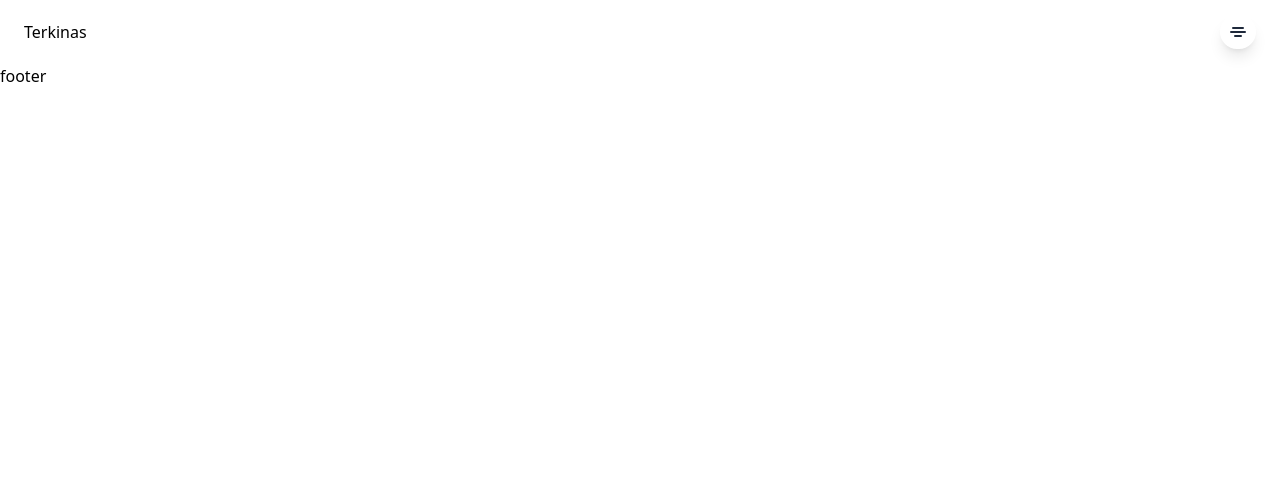
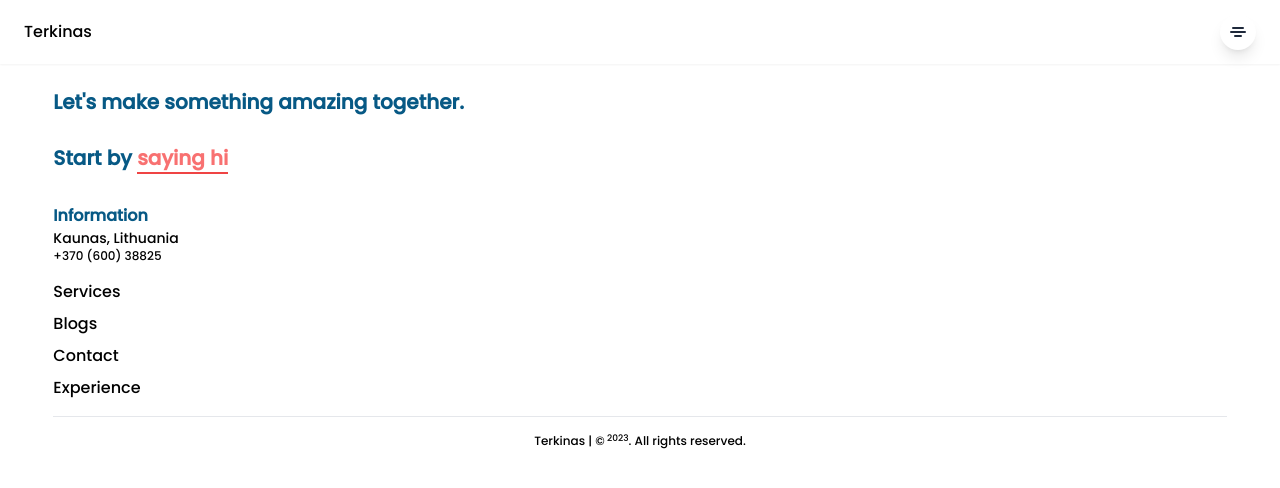
Before and after one commit to Terkinas/personal-blog, a Next.js app: page / in a window 1280 px wide. Shown: the top 488 px of the page. Built offline with nearby package versions, Linux system fonts and the light colour scheme.

Commit message:
footer added to page

```diff
--- a/components/Footer.tsx
+++ b/components/Footer.tsx
@@ -1,11 +1,43 @@
+import Link from 'next/link'
 import React from 'react'
 
 type Props = {}
 
 export default function Footer({}: Props) {
   return (
-    <footer className='bg-white'>
-        footer
+    <footer className='bg-white w-11/12 mx-auto mt-2'>
+
+        <div className='flex flex-col gap-8 py-4'>
+            <div className='text-sky-800 text-xl font-bold'>
+                <h2>Let's make something amazing together.</h2>
+                <br />
+                <h3>Start by <span className='text-red-400 border-b-2 border-red-500'>saying hi</span></h3>
+            </div>
+
+            <div className='flex flex-col gap-4'>
+                <div>
+                    <h4 className='font-semibold text-sky-800'>Information</h4>
+                    <h5 className='text-sm '>Kaunas, Lithuania</h5>
+                    <h6 className='text-xs'>+370 (600) 38825</h6>
+                </div>
+                <ul className='flex flex-col gap-2'>
+                    <li><Link href="#" className='hover:text-green-800'>Services</Link></li>
+                    <li><Link href="#" className='hover:text-green-800'>Blogs</Link></li>
+                    <li><Link href="#" className='hover:text-green-800'>Contact</Link></li>
+                    <li><Link href="#" className='hover:text-green-800'>Experience</Link></li>
+                </ul>
+            </div>
+        </div>
+
+        <hr />
+
+        <div>
+            <div className='p-4 flex justify-center'>
+                <h6 className='text-xs'>Terkinas | &copy;<sup> 2023</sup>. All rights reserved. </h6>
+            </div>
+        </div>
+
+
     </footer>
   )
 }
--- a/components/Header.tsx
+++ b/components/Header.tsx
@@ -11,25 +11,25 @@ export default function Header({}: Props) {
         const dropdownNavbarButton = document.getElementById('dropdownNavbarButton')
         if (dropdownNavbar && dropdownNavbarButton) {
             dropdownNavbar.classList.toggle('hidden')
-            // dropdownNavbarButton.classList.toggle('gap-0.5')
+            // dropdownNavbarButton.classList.toggle('bg-slate-100')
         }
     }
 
 
   return (
-    <nav className='h-16 bg-white shadow'>
+    <nav className='h-16 bg-white shadow-sm'>
         <div className='h-full flex justify-between items-center px-6'>
 
         <Link href="/" className='flex items-center'>Terkinas</Link>
 
             <div className='flex flex-col justify-start items-end'>
-                <ul id="dropdownNavbarButton" onClick={toggleNavbarMenu} className='shadow-lg rounded-full flex flex-col items-center gap-0.5 px-2.5 py-3 [&>li]:h-0.5 [&>li]:rounded [&>li]:bg-slate-800 '>
+                <ul id="dropdownNavbarButton" onClick={toggleNavbarMenu} className='bg-white w-9 h-9 shadow-lg rounded-full flex flex-col justify-center items-center gap-0.5 px-2.5 py-3 [&>li]:h-0.5 [&>li]:rounded [&>li]:bg-slate-800 '>
                     <li className='w-3'></li>
                     <li className='w-4'></li>
                     <li className='w-2'></li>
                 </ul>
 
-                <div id="dropdownNavbar" className="absolute hidden translate-y-8 z-10 bg-white divide-y divide-gray-100 rounded-lg shadow w-44">
+                <div id="dropdownNavbar" className="absolute hidden translate-y-10 z-10 bg-white divide-y divide-gray-100 rounded-lg shadow w-44">
                     <ul className="py-2 text-sm text-gray-700 dark:text-gray-400" aria-labelledby="dropdownLargeButton">
                         <li>
                             <Link href="/blog" className="block px-4 py-2 hover:bg-gray-100">Blogs</Link>
--- a/src/pages/index.tsx
+++ b/src/pages/index.tsx
@@ -15,7 +15,7 @@ export default function Home() {
         <meta name="viewport" content="width=device-width, initial-scale=1" />
         <link rel="icon" href="/favicon.ico" />
       </Head>
-      <main>
+      <main className={poppins.className}>
         <Header />
 
         <Footer />
```
